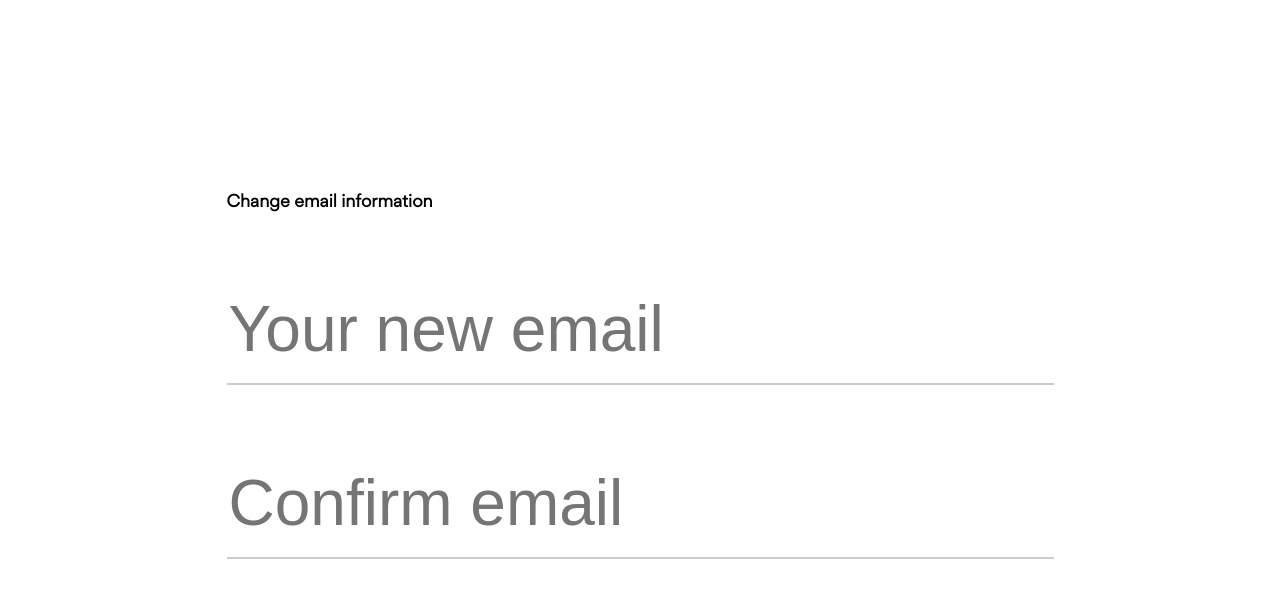
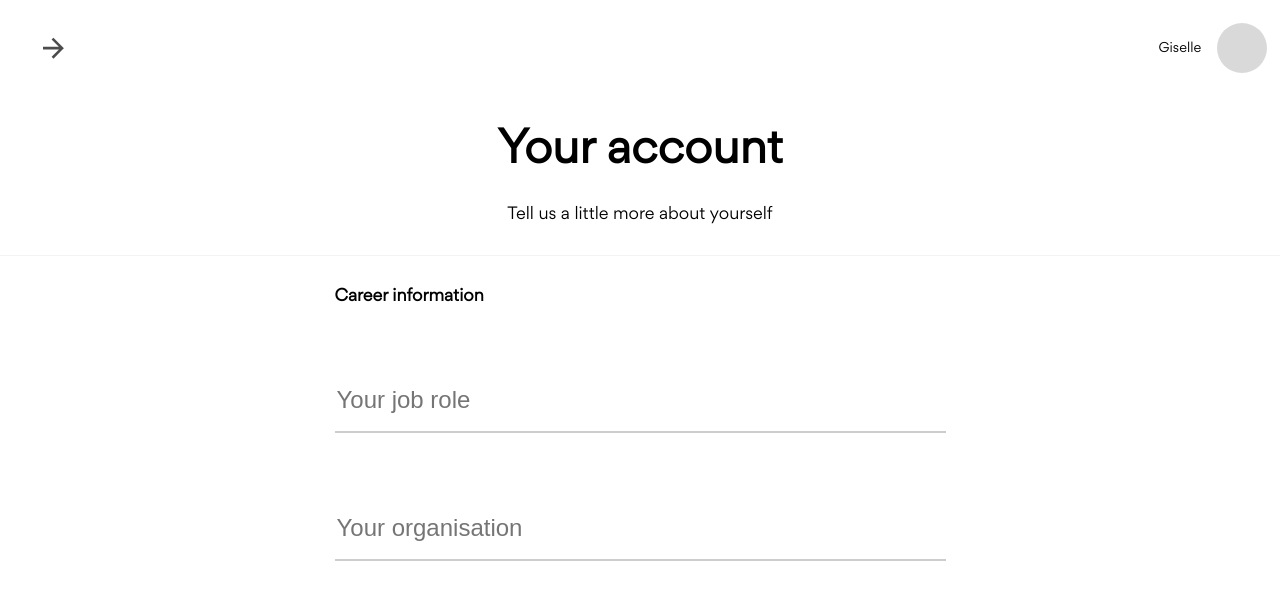
Before and after one commit to codrex/Giselle, a React (Create React App) app: page /account/career in a window 1280 px wide. Shown: the top 600 px of the page. Built offline with nearby package versions, Linux system fonts and the light colour scheme.

Commit message:
feat(user-account) create user acount component

```diff
--- a/src/App.css
+++ b/src/App.css
@@ -5,31 +5,15 @@
 }
 .App {
   text-align: center;
-  height: 100vh;
   justify-content: center;
   align-items: center;
   display: flex;
-  padding: 0 2rem;
+  height: 100%;
 }
 
 .App-logo {
   animation: App-logo-spin infinite 20s linear;
   height: 40vmin;
-}
-
-.App-header {
-  background-color: #282c34;
-  min-height: 100vh;
-  display: flex;
-  flex-direction: column;
-  align-items: center;
-  justify-content: center;
-  font-size: calc(10px + 2vmin);
-  color: white;
-}
-
-.App-link {
-  color: #61dafb;
 }
 
 @keyframes App-logo-spin {
--- a/src/App.js
+++ b/src/App.js
@@ -1,5 +1,5 @@
 import React, { Component } from 'react';
-import Password from './components/Forms/Email';
+import UserAccount from './components/UserAccount';
 
 import './App.css';
 
@@ -8,7 +8,7 @@ class App extends Component {
   render() {
     return (
       <div className="App">
-        <Password />
+        <UserAccount />
       </div>
     );
   }
--- a/src/components/Header/index.js
+++ b/src/components/Header/index.js
@@ -4,12 +4,13 @@ import ImageAvatar from '../ImageAvatar';
 import './header.scss';
 
 function Header(props) {
-  const { name, url } = props;
+  const { name, url, children } = props;
   return (
     <header className="header">
       <div className="header__avatar-wrapper">
         <p>{name}</p>
         <ImageAvatar url={url} altText={name} />
+        {children}
       </div>
     </header>
   );
@@ -18,6 +19,11 @@ function Header(props) {
 Header.propTypes = {
   name: propTypes.string.isRequired,
   url: propTypes.string.isRequired,
+  children: propTypes.node,
+};
+
+Header.defaultProps = {
+  children: null,
 };
 
 export default Header;
--- a/src/components/SideBar/index.js
+++ b/src/components/SideBar/index.js
@@ -34,9 +34,10 @@ class SideBar extends PureComponent {
     : null);
 
   render() {
-    const { sections } = this.props;
+    const { sections, open } = this.props;
+    const openClass = open ? 'side-bar--open' : '';
     return (
-      <div className="side-bar">
+      <div className={`side-bar ${openClass}`}>
         <h1 className="side-bar__logo side-bar--padding-left">giselle</h1>
         <div className="side-bar__wrapper">
           {sections.map(section => (
@@ -60,6 +61,11 @@ SideBar.propTypes = {
       ),
     }),
   ).isRequired,
+  open: propTypes.bool,
+};
+
+SideBar.defaultProps = {
+  open: false,
 };
 
 export default SideBar;
--- a/src/components/SideBar/side-bar.scss
+++ b/src/components/SideBar/side-bar.scss
@@ -1,4 +1,3 @@
-$border-line-color: rgba(27, 26, 25, 0.05);
 $easing-func: ease-in-out;
 .side-bar {
   width: 15rem;
@@ -8,7 +7,10 @@ $easing-func: ease-in-out;
   flex-direction: column;
   height: 100vh;
   align-items: flex-start;
-  border-right: 1px solid $border-line-color;
+  border-right: 1px solid var(--border-color);
+  background-color: #fff;
+  transform: translateX(-100%);
+  transition: transform 0.3s $easing-func;
   &__section {
     padding: 0;
     display: flex;
@@ -37,7 +39,7 @@ $easing-func: ease-in-out;
     margin: 0;
     width: 100%;
     text-align: left;
-    border-bottom: 1px solid $border-line-color;
+    border-bottom: 1px solid var(--border-color);
     height: 12rem;
     display: flex;
     align-items: flex-end;
@@ -70,6 +72,10 @@ $easing-func: ease-in-out;
   }
 
   &--padding-left {
-    padding-left: 1.8rem;
+    padding-left: var(--side-bar-left-padding);
+  }
+
+  &--open {
+    transform: translateX(0%);
   }
 }
--- a/src/components/SideBarButton/button.scss
+++ b/src/components/SideBarButton/button.scss
@@ -1,12 +1,20 @@
 .btn {
-  height: 80px;
-  width: 80px;
+  height: 50px;
+  width: 50px;
   border-radius: 50%;
   display: flex;
   justify-content: center;
   align-items: center;
   border: none;
   cursor: pointer;
+  background-color: transparent;
+  transition: background-color 0.3s ease-in-out;
+
+  svg {
+    height: 55%;
+    width: 55%;
+    transition: transform 0.3s ease-in-out;
+  }
 
   & svg #Arrow {
     fill: var(--text-color);
--- a/src/components/SideBarButton/index.js
+++ b/src/components/SideBarButton/index.js
@@ -3,10 +3,10 @@ import propTypes from 'prop-types';
 import './button.scss';
 
 function SideBarButton(props) {
-  const { handleClick, isOpen = true } = props;
+  const { handleClick, isOpen = true, className } = props;
   const openClass = isOpen ? 'btn--open' : '';
   return (
-    <button type="button" className={`btn ${openClass}`} onClick={handleClick}>
+    <button type="button" className={`btn ${openClass} ${className}`} onClick={handleClick}>
       <svg width="30px" height="30px" viewBox="0 0 32 32" version="1.1">
         <g id="Page-1" stroke="none" strokeWidth="1" fill="none" fillRule="evenodd">
           <g id="Artboard" transform="translate(-81.000000, -80.000000)" fill="#FFFFFF">
@@ -25,10 +25,12 @@ function SideBarButton(props) {
 SideBarButton.propTypes = {
   handleClick: propTypes.func,
   isOpen: propTypes.bool,
+  className: propTypes.string,
 };
 
 SideBarButton.defaultProps = {
   handleClick: () => {},
   isOpen: false,
+  className: '',
 };
 export default SideBarButton;
--- /dev/null
+++ b/src/components/UserAccount/index.js
@@ -0,0 +1,53 @@
+import React, { PureComponent } from 'react';
+import { Router } from '@reach/router';
+import SideBar from '../SideBar';
+import SideBarButton from '../SideBarButton';
+import Header from '../Header';
+import {
+  Password, Personal, Email, Career,
+} from '../Forms';
+import { SIDE_BAR_SECTIONS } from '../../constants';
+
+import './user-account.scss';
+
+class UserAccount extends PureComponent {
+  state = {
+    isSideBarOpen: false,
+  };
+
+  toggleSideBar = () => {
+    const { isSideBarOpen } = this.state;
+    this.setState({ isSideBarOpen: !isSideBarOpen });
+  };
+
+  render() {
+    const { isSideBarOpen } = this.state;
+    return (
+      <div className="user-account">
+        <Header name="giselle">
+          <SideBarButton
+            className="user-account__sidebar-btn"
+            isOpen={isSideBarOpen}
+            handleClick={this.toggleSideBar}
+          />
+        </Header>
+        <div className="user-account__header">
+          <h1>your account</h1>
+          <p>tell us a little more about yourself</p>
+        </div>
+        <div className="user-account__form">
+          <Router>
+            <Password path="manage/password" />
+            <Email path="manage/email" />
+            <Personal path="/account/personal" />
+            <Career path="account/career" />
+          </Router>
+        </div>
+
+        <SideBar sections={SIDE_BAR_SECTIONS} open={isSideBarOpen} />
+      </div>
+    );
+  }
+}
+
+export default UserAccount;
--- /dev/null
+++ b/src/components/UserAccount/user-account.scss
@@ -0,0 +1,66 @@
+.user-account {
+  width: 100%;
+  height: 100%;
+  max-height: 100%;
+  display: flex;
+  flex-direction: column;
+  align-items: center;
+  overflow: hidden;
+
+  &__sidebar-btn {
+    position: absolute;
+    left: var(--side-bar-left-padding);
+    z-index: 999;
+  }
+
+  &__header {
+    height: 10rem;
+    min-height: fit-content;
+    width: 100%;
+    display: flex;
+    flex-direction: column;
+    justify-content: flex-start;
+    align-items: center;
+    border-bottom: 1px solid var(--border-color);
+    padding: 1rem;
+    margin-bottom: 1rem;
+
+    & h1 {
+      font-size: 2.7rem;
+      font-size: 2.7rem;
+      margin: 1rem 0;
+    }
+
+    & h1,
+    & p {
+      text-transform: lowercase;
+
+      &::first-letter {
+        text-transform: uppercase;
+      }
+    }
+
+    & p {
+    }
+  }
+
+  &__form {
+    width: 100%;
+    padding: 0 9rem;
+    max-width: 899px;
+    overflow: auto;
+    flex: 1;
+
+    @media screen and (max-width: 30rem) {
+      padding: 0 2rem;
+    }
+
+    @media screen and (min-width: 30rem) and (max-width: 31.21rem) {
+      padding: 0 3rem;
+    }
+
+    @media screen and (min-width: 31.1rem) and (max-width: 43.75rem) {
+      padding: 0 4rem;
+    }
+  }
+}
--- a/src/index.css
+++ b/src/index.css
@@ -14,12 +14,20 @@
   --font-family: 'Gordita';
   --label-font-size: 1rem;
   --label-top: -0.87rem;
-  --input-font-size: 4rem;
+  --input-font-size: 1.5rem;
   --input-font-weight: 100;
   --text-color-dark: rgba(0, 0, 0, 0.9);
   --text-color: rgba(0, 0, 0, 0.7);
   --text-color-light: rgba(0, 0, 0, 0.5);
   --hover-color: rgba(0, 0, 0, 0.03);
+  --side-bar-left-padding: 1.8rem;
+  --border-color: rgba(27, 26, 25, 0.05);
+}
+
+html,
+body,
+#root {
+  height: 100%;
 }
 
 body {
```
